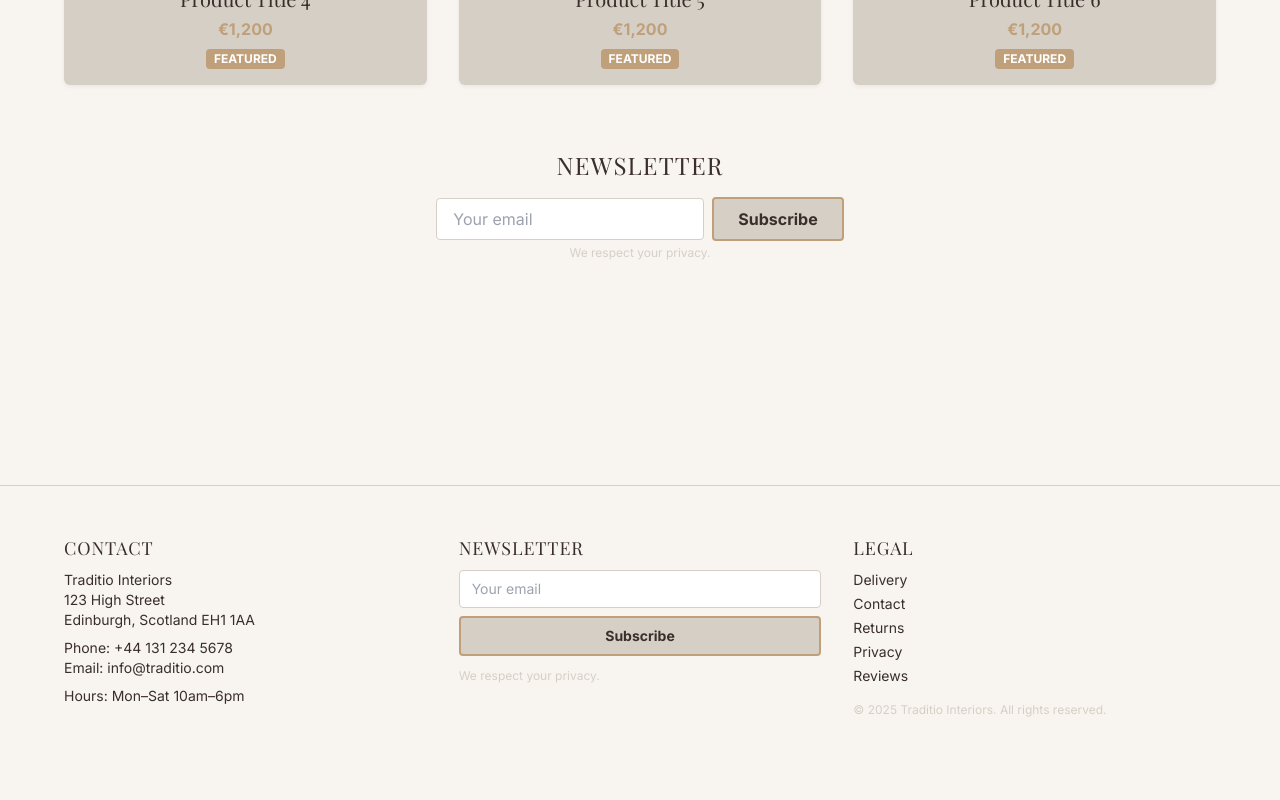
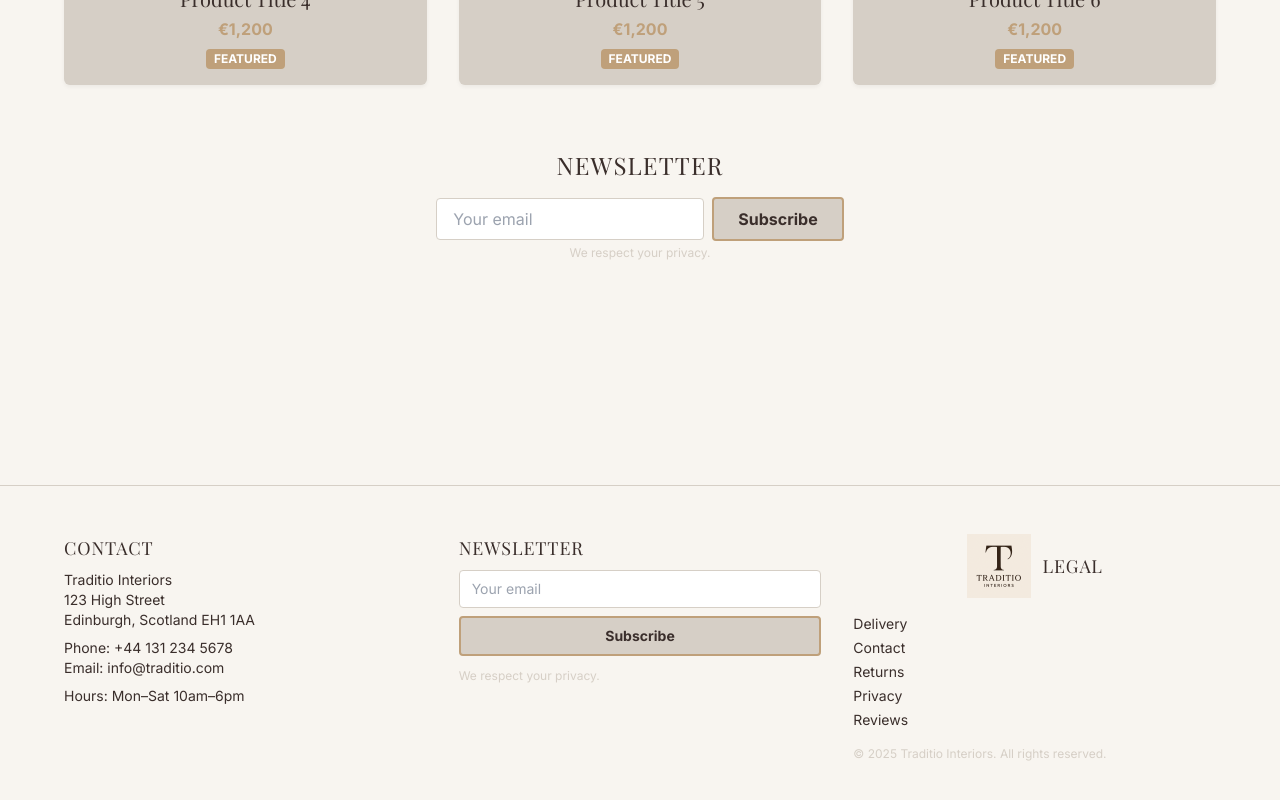
Before and after one commit to AutoJenny/traditio-site, a Next.js app: page / in a window 1280 px wide. Shown: the part 1075-1875 px from the top of the page. Before the commit the page ends 1841 px from the top, so only its background shows below. Built offline with nearby package versions, Linux system fonts and the light colour scheme.

Commit message:
feat: Add larger logo to footer in Legal column, left of title and links

```diff
--- a/src/app/layout.tsx
+++ b/src/app/layout.tsx
@@ -75,7 +75,10 @@ export default function RootLayout({
               </form>
             </div>
             <div>
-              <h3 className="font-heading text-lg mb-2 uppercase tracking-wider">Legal</h3>
+              <div className="flex items-center justify-center mb-4">
+                <img src="/traditio_logo.png" alt="Traditio Logo" className="h-16 w-16 object-contain mr-3" />
+                <h3 className="font-heading text-lg uppercase tracking-wider mb-0">Legal</h3>
+              </div>
               <ul className="flex flex-col gap-1">
                 <li><a href="/delivery" className="hover:underline">Delivery</a></li>
                 <li><a href="/contact" className="hover:underline">Contact</a></li>
```
